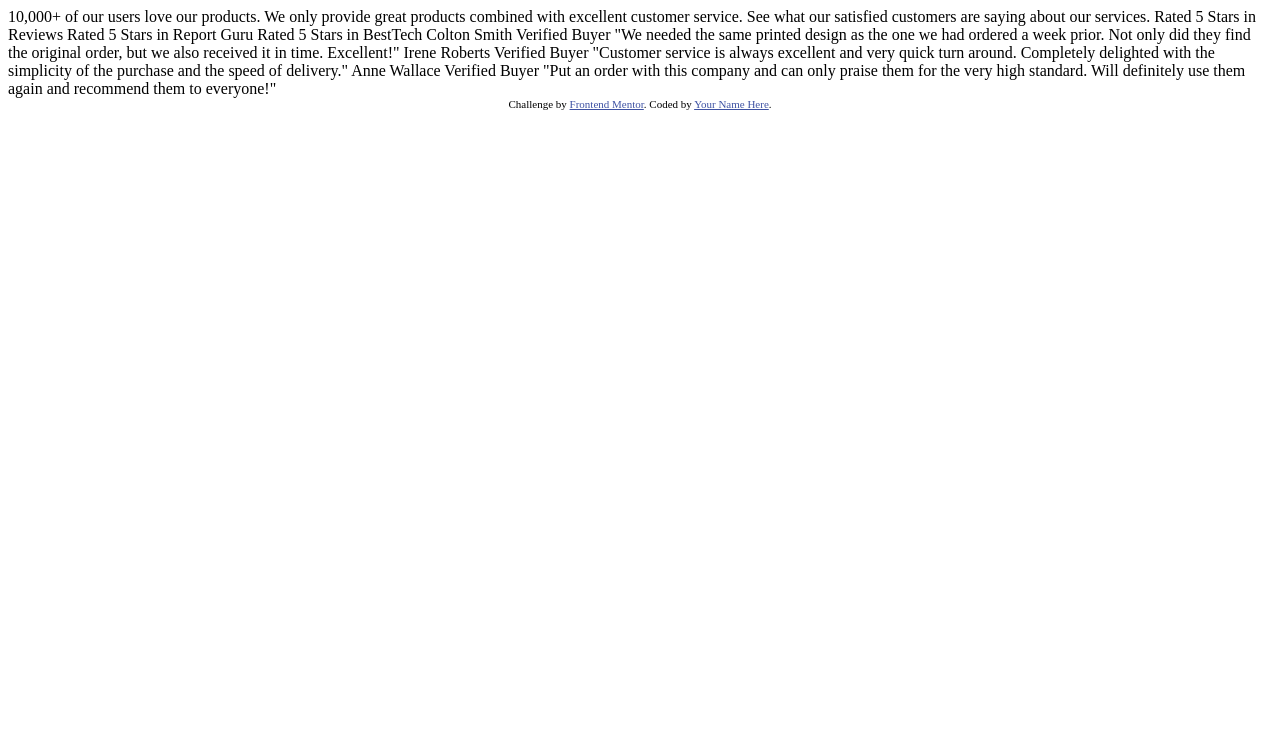
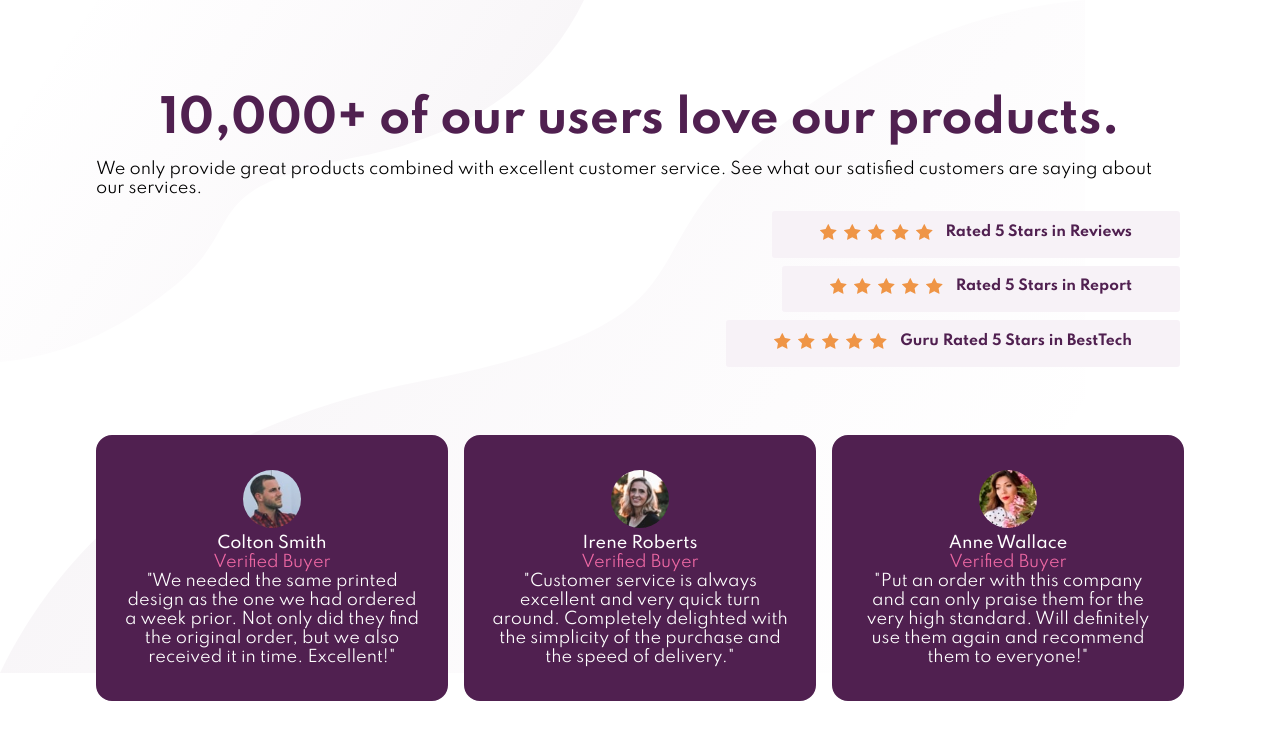
Before and after one commit to anaschaouki/social-proof-section-master, a plain HTML site: page index.html in a window 1280 px wide. Drawn offline with Linux system fonts and the light colour scheme.

Commit message:
safe
layouts not fixed

```diff
--- a/index.html
+++ b/index.html
@@ -4,7 +4,8 @@
     <meta charset="UTF-8" />
     <meta name="viewport" content="width=device-width, initial-scale=1.0" />
     <!-- displays site properly based on user's device -->
-
+    <!-- css-link -->
+    <link rel="stylesheet" href="style.css" />
     <link
       rel="icon"
       type="image/png"
@@ -13,49 +14,84 @@
     />
 
     <title>Frontend Mentor | Social proof section</title>
-
-    <!-- Feel free to remove these styles or customise in your own stylesheet 👍 -->
-    <style>
-      .attribution {
-        font-size: 11px;
-        text-align: center;
-      }
-      .attribution a {
-        color: hsl(228, 45%, 44%);
-      }
-    </style>
   </head>
   <body>
-    10,000+ of our users love our products.
+    <main>
+      <article class="paragraph">
+        <div class="text-container">
+          <h1>10,000+ of our users love our products.</h1>
+          <p>
+            We only provide great products combined with excellent customer
+            service. See what our satisfied customers are saying about our
+            services.
+          </p>
+        </div>
+        <div class="star-ratings">
+          <div class="rating-1">
+            <div><img src="./images/icon-star.svg" alt="" /></div>
+            <div><img src="./images/icon-star.svg" alt="" /></div>
+            <div><img src="./images/icon-star.svg" alt="" /></div>
+            <div><img src="./images/icon-star.svg" alt="" /></div>
+            <div><img src="./images/icon-star.svg" alt="" /></div>
+            <p>Rated 5 Stars in Reviews</p>
+          </div>
+          <div class="rating-2">
+            <div><img src="./images/icon-star.svg" alt="" /></div>
+            <div><img src="./images/icon-star.svg" alt="" /></div>
+            <div><img src="./images/icon-star.svg" alt="" /></div>
+            <div><img src="./images/icon-star.svg" alt="" /></div>
+            <div><img src="./images/icon-star.svg" alt="" /></div>
+            <p>Rated 5 Stars in Report</p>
+          </div>
+          <div class="rating-3">
+            <div><img src="./images/icon-star.svg" alt="" /></div>
+            <div><img src="./images/icon-star.svg" alt="" /></div>
+            <div><img src="./images/icon-star.svg" alt="" /></div>
+            <div><img src="./images/icon-star.svg" alt="" /></div>
+            <div><img src="./images/icon-star.svg" alt="" /></div>
+            <p>Guru Rated 5 Stars in BestTech</p>
+          </div>
+        </div>
+      </article>
+      <section class="reviews">
+        <div class="review-1">
+          <div class="review-container">
+            <img src="./images/image-colton.jpg" alt="" />
+            <p class="name">Colton Smith</p>
+            <p class="verified">Verified Buyer</p>
+          </div>
 
-    We only provide great products combined with excellent customer service.
-    See what our satisfied customers are saying about our services.
+          <p>
+            "We needed the same printed design as the one we had ordered a week
+            prior. Not only did they find the original order, but we also
+            received it in time. Excellent!"
+          </p>
+        </div>
+        <div class="review-2">
+          <div class="reviews-content">
+            <img src="./images/image-irene.jpg" alt="" />
+            <p class="name">Irene Roberts</p>
+            <p class="verified">Verified Buyer</p>
+          </div>
+          <p>
+            "Customer service is always excellent and very quick turn around.
+            Completely delighted with the simplicity of the purchase and the
+            speed of delivery."
+          </p>
+        </div>
+        <div class="review-3">
+          <img src="./images/image-anne.jpg" alt="" />
 
-    Rated 5 Stars in Reviews
-    Rated 5 Stars in Report Guru
-    Rated 5 Stars in BestTech
+          <p class="name">Anne Wallace</p>
+          <p class="verified">Verified Buyer</p>
 
-    Colton Smith
-    Verified Buyer
-    "We needed the same printed design as the one we had ordered a week prior.
-    Not only did they find the original order, but we also received it in time.
-    Excellent!"
-
-    Irene Roberts
-    Verified Buyer
-    "Customer service is always excellent and very quick turn around. Completely
-    delighted with the simplicity of the purchase and the speed of delivery."
-
-    Anne Wallace
-    Verified Buyer
-    "Put an order with this company and can only praise them for the very high
-    standard. Will definitely use them again and recommend them to everyone!"
-
-    <div class="attribution">
-      Challenge by
-      <a href="https://www.frontendmentor.io?ref=challenge" target="_blank"
-        >Frontend Mentor</a
-      >. Coded by <a href="#">Your Name Here</a>.
-    </div>
+          <p>
+            "Put an order with this company and can only praise them for the
+            very high standard. Will definitely use them again and recommend
+            them to everyone!"
+          </p>
+        </div>
+      </section>
+    </main>
   </body>
 </html>
--- /dev/null
+++ b/style.css
@@ -0,0 +1,106 @@
+@import url("https://fonts.googleapis.com/css2?family=Spartan:wght@400;500;700&display=swap");
+
+
+:root{
+    --Very-Dark-Magenta: hsl(300, 43%, 22%);
+    --Soft-Pink: hsl(333, 80%, 67%);
+    --Dark-Grayish-Magenta: hsl(303, 10%, 53%);
+    --Light-Grayish-Magenta: hsl(300, 24%, 96%);
+    --White: hsl(0, 0%, 100%);
+}
+
+*{
+    margin:0;
+    padding:0;
+    box-sizing: border-box;
+}
+body{
+    font-family:"spartan";
+    margin:6rem 6rem 0 6rem;
+    background-image: url(./images/bg-pattern-top-desktop.svg),url(./images/bg-pattern-bottom-desktop.svg);
+
+    background-repeat: no-repeat;
+}
+
+/* heading */
+.text-container h1{
+    color: var(--Very-Dark-Magenta);
+    font-weight: 700;
+    font-size: 2.8rem;
+    line-height:3rem;
+
+}
+.text-container{
+    margin-bottom:9px;
+    display:flex;
+    align-items: center;
+    flex-direction: column;
+
+}
+.text-container p{
+    margin-top:1rem;
+}
+/* rating */
+.rating-1, .rating-2, .rating-3{
+    display: flex;
+    flex-direction: row;
+    border: 3px solid --Dark-Grayish-Magenta;
+    border-radius: 0.2rem;
+    background-color: var(--Light-Grayish-Magenta);
+    padding: 0.8rem 3rem 0.8rem 3rem;
+    margin:4px;
+}
+
+.star-ratings{
+    color:var(--Very-Dark-Magenta);
+    font-weight:700;
+    font-size:14px;
+    display:flex;
+    flex-direction: column;
+    align-items:flex-end;
+    margin-bottom:4rem;
+    text-align: center;
+}
+.star-ratings img{
+    margin-right:7px;
+}
+.star-ratings p{
+    margin-left:6px;
+}
+/* reviews */
+.reviews{
+display:flex;
+flex-direction: row;
+gap: 1rem;
+color:var(--White);
+}
+.name{
+font-weight: 500;
+
+}
+.verified{
+    color:var(--Soft-Pink);
+}
+span{
+    margin:3rem;
+
+}
+.review-1,.review-2,.review-3{
+    border:2px solid var(--Very-Dark-Magenta);
+    background-color: var(--Very-Dark-Magenta);
+    border-radius: 1rem;
+    padding:2rem 1.4rem 2rem 1.4rem; ;
+}
+.reviews img{
+    border: 1px solid transparent;
+    border-radius: 50%;
+    width:60px;
+    height:auto;
+}
+.reviews{
+    display:grid;
+    grid-template-columns: 1fr 1fr 1fr;
+    text-align:center;
+    align-items: flex-start;
+
+}
```
